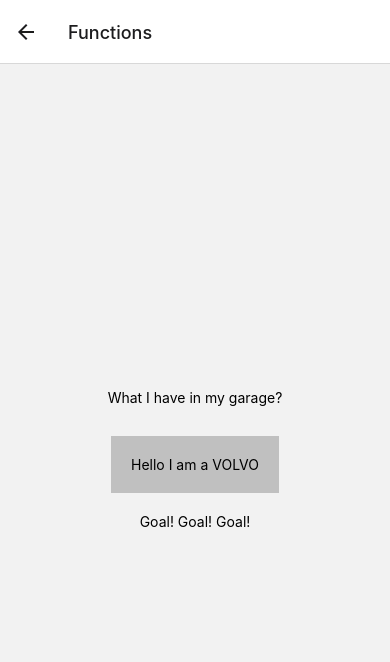
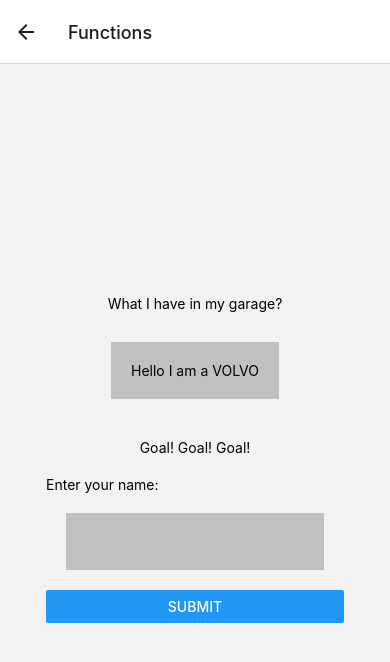
Before and after one commit to sedat-akdogan/RN_week_App, a React Native app in the folder weekapp/: screen /Functions in a window 390 px wide. Shown: the top 662 px of the page. Built offline with nearby package versions, Linux system fonts and the light colour scheme.

Commit message:
Form submitting was issued

```diff
--- a/weekapp/src/Functions.js
+++ b/weekapp/src/Functions.js
@@ -1,15 +1,39 @@
-import React from 'react';
-import { View, Text, StyleSheet } from 'react-native';
+import React, { useState } from 'react';
+import { View, Text, StyleSheet, TextInput, Button, Alert } from 'react-native';
+
+
+function MyForm() {
+    const [name, setName] = useState('');
+    const handleSubmit = () => {
+        if (name !== "")
+        Alert.alert(`The Name you entered was: ${name}`);
+        setName('');
+    }
+    return (
+        <View>
+            <Text>Enter your name: </Text>
+            <TextInput
+                style={styles.textCar}
+                type="text"
+                value={name}
+                onChangeText={(text) => setName(text)}
+            />
+            <Button
+            title="Submit"
+            onPress={handleSubmit} />
+        </View>
+    );
+}
 
 function MissedGoal() {
     return (
-    <Text>Missed!!!</Text>
+        <Text>Missed!!!</Text>
     );
 }
 
 function MadeGoal() {
     return (
-    <Text>Goal! Goal! Goal!</Text>
+        <Text style={{ margin: 20 }}>Goal! Goal! Goal!</Text>
     );
 }
 
@@ -35,7 +59,8 @@
         <View style={styles.container}>
             <Text style={styles.text}>What I have in my garage?</Text>
             <Car brand={carName} />
-            <Goal isGoal={true}/>
+            <Goal isGoal={true} />
+            <MyForm />
         </View>
     );
 };
```
